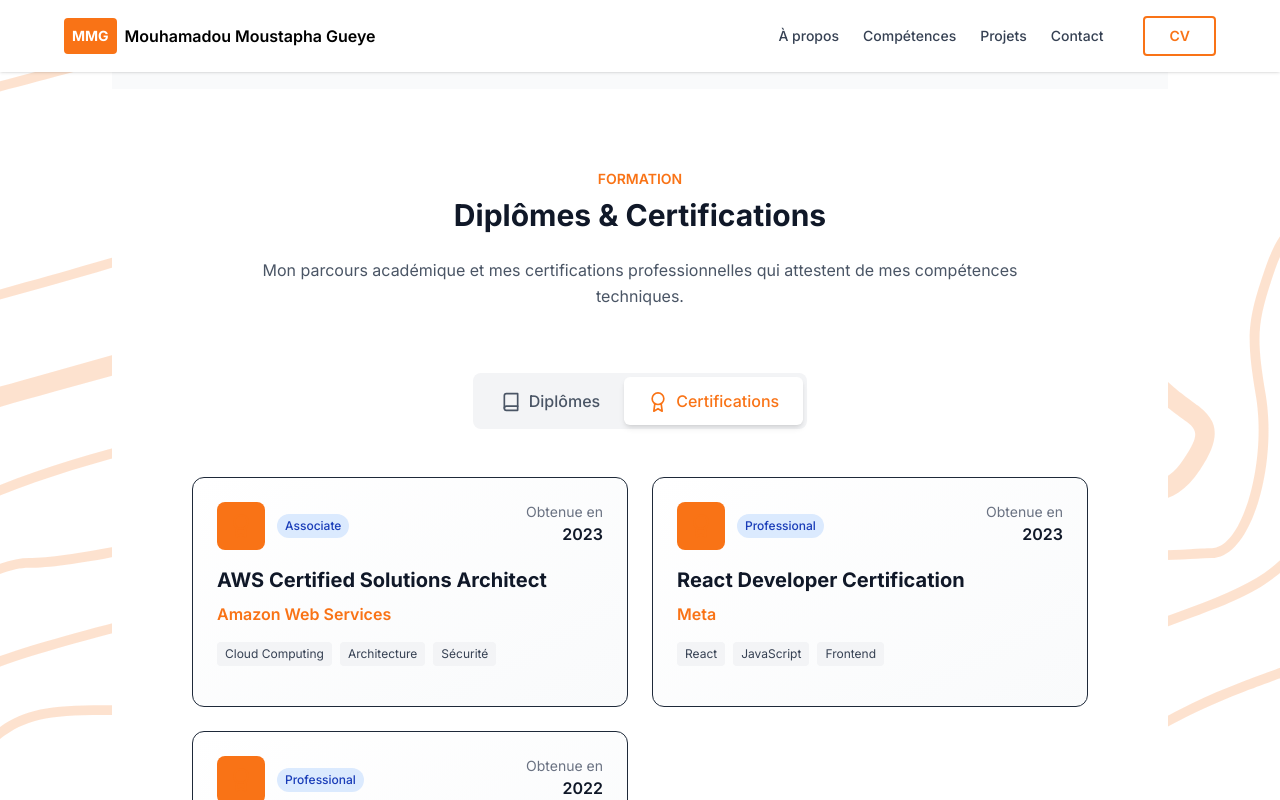
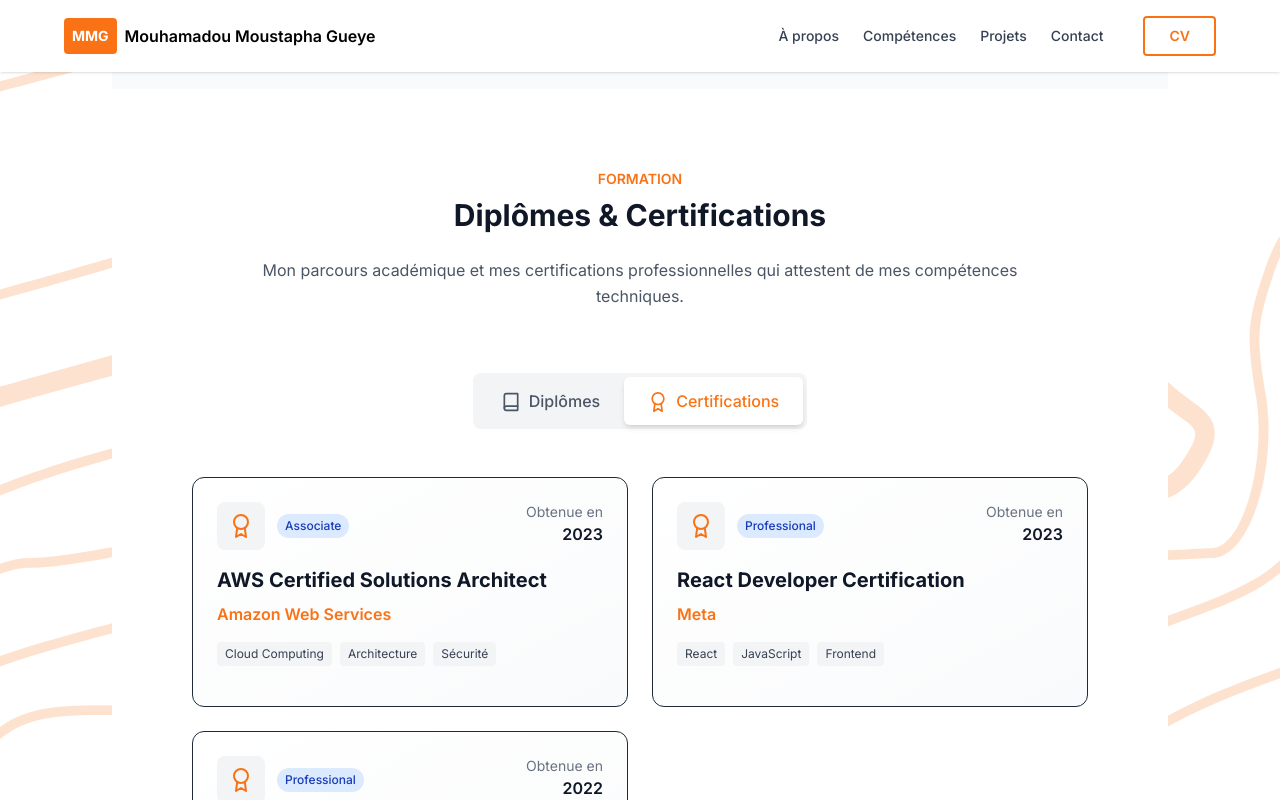
Before and after one commit to MMG739/mmg-portfolio, a Next.js app: page / in a window 1280 px wide. Both pictures are taken after a click on the button "Certifications". Shown: the part 3137-3937 px from the top of the page. Built offline with nearby package versions, Linux system fonts and the light colour scheme.

Commit message:
Fix WhatsApp link in Contact component and update background color in Education component header

```diff
--- a/src/components/Contact.jsx
+++ b/src/components/Contact.jsx
@@ -154,7 +154,7 @@ export default function Contact() {
               Contactez-moi directement sur WhatsApp pour une réponse plus rapide.
             </p>
             <a
-              href="https://wa.me/22178152233?text=Bonjour%2C%20je%20souhaite%20discuter%20d%27un%20projet"
+              href="https://wa.me/221781522330?text=Bonjour%2C%20je%20souhaite%20discuter%20d%27un%20projet"
               target="_blank"
               rel="noopener noreferrer"
               className="inline-flex items-center bg-white text-green-600 px-4 py-2 rounded-lg font-semibold hover:bg-gray-100 transition-colors"
--- a/src/components/Education.jsx
+++ b/src/components/Education.jsx
@@ -189,7 +189,7 @@ const Education = () => {
                 {/* Header */}
                 <div className="flex items-start justify-between mb-4">
                   <div className="flex items-center gap-3">
-                    <div className="w-12 h-12 bg-[var(--color-orange)] bg-opacity-10 rounded-lg flex items-center justify-center">
+                    <div className="w-12 h-12 bg-gray-100 bg-opacity-10 rounded-lg flex items-center justify-center">
                       <FiAward className="w-6 h-6 text-[var(--color-orange)]" />
                     </div>
                     <div className="bg-blue-100 text-blue-800 px-2 py-1 rounded-full text-xs font-medium">
```
